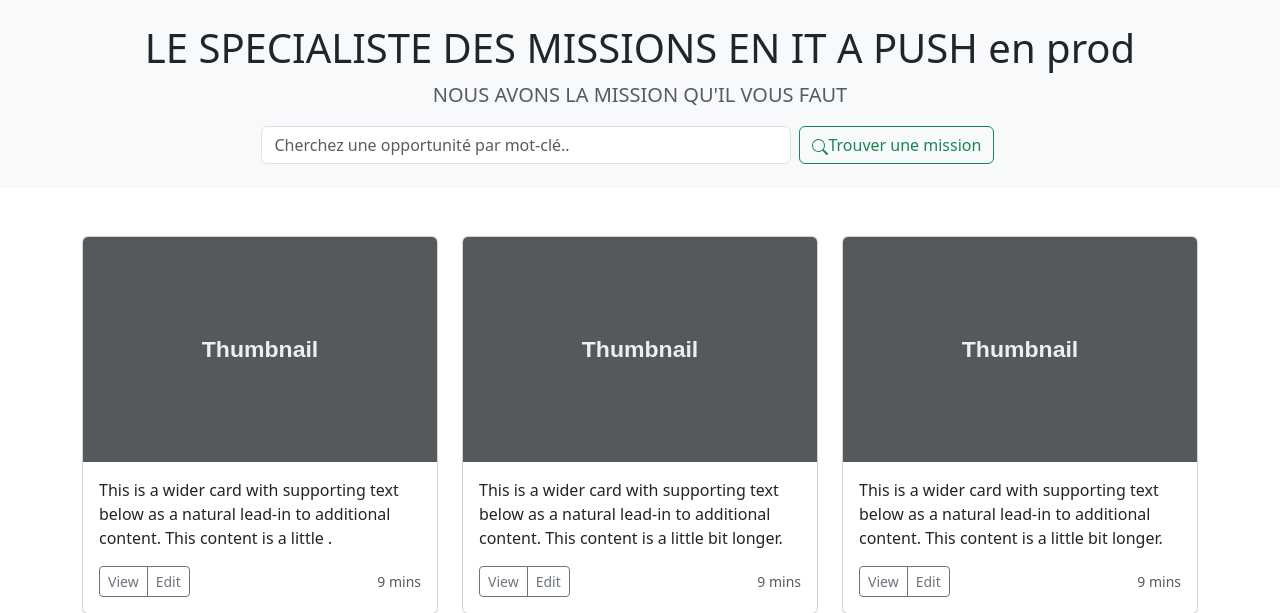
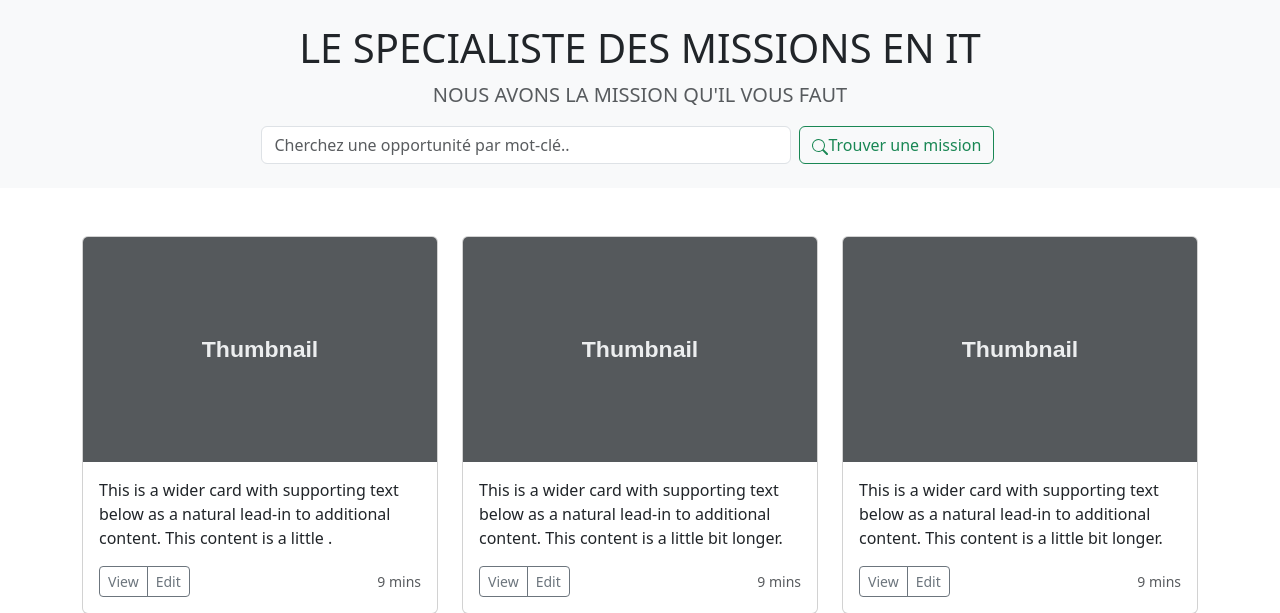
Before and after one commit to bblancho/teamtest, a Symfony app: template templates/home/index.html.twig in a window 1280 px wide. Shown: the part 69-682 px from the top of the page. Run offline with Twig, Linux system fonts and the light colour scheme; the template is opened without the code that fills it, so the values that code supplies are empty; some libraries are stand-ins or nearby versions.

Commit message:
modification texte de la page d'accueil

```diff
--- a/templates/home/index.html.twig
+++ b/templates/home/index.html.twig
@@ -8,7 +8,7 @@
 
 		<section class="jumbotron text-center bg-light pt-4 pb-4">
 			<div class="container">
-				<h1 class="jumbotron-heading"> LE SPECIALISTE DES MISSIONS EN IT A PUSH en prod</h1>
+				<h1 class="jumbotron-heading"> LE SPECIALISTE DES MISSIONS EN IT </h1>
 				<p class="lead text-muted"> NOUS AVONS LA MISSION QU'IL VOUS FAUT </p>
 
 				<div class="container" id="search_offre">
```
